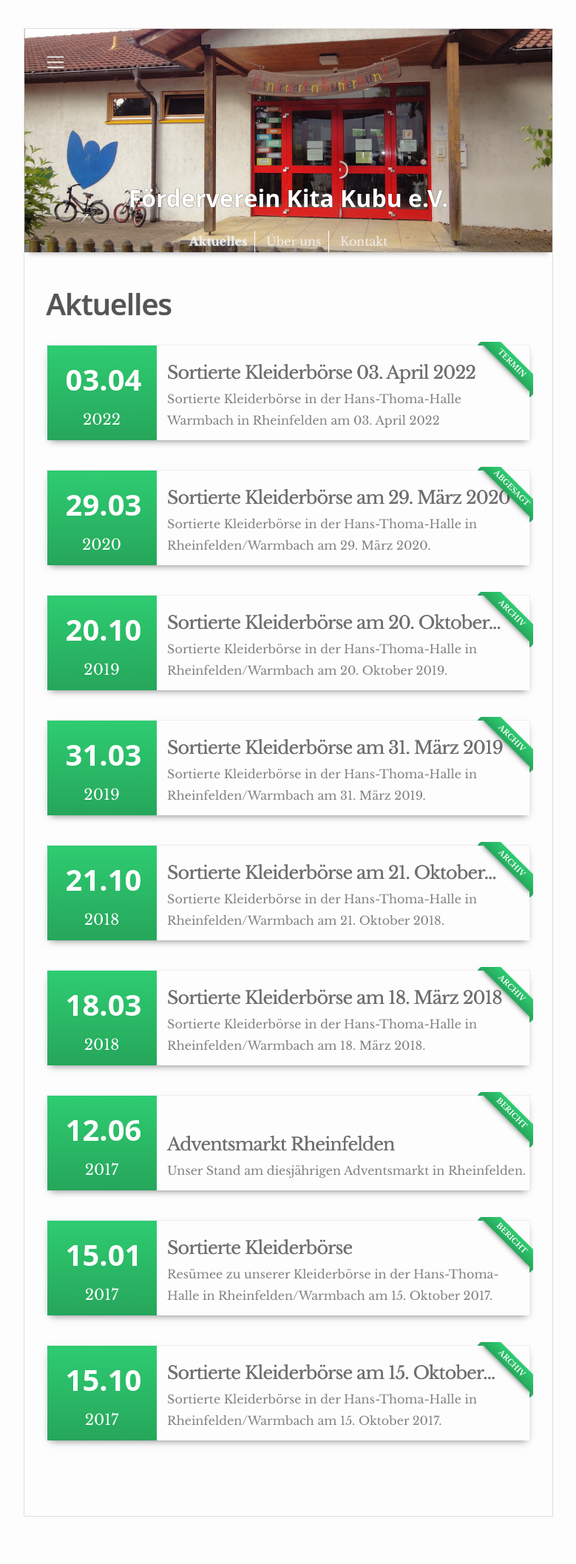
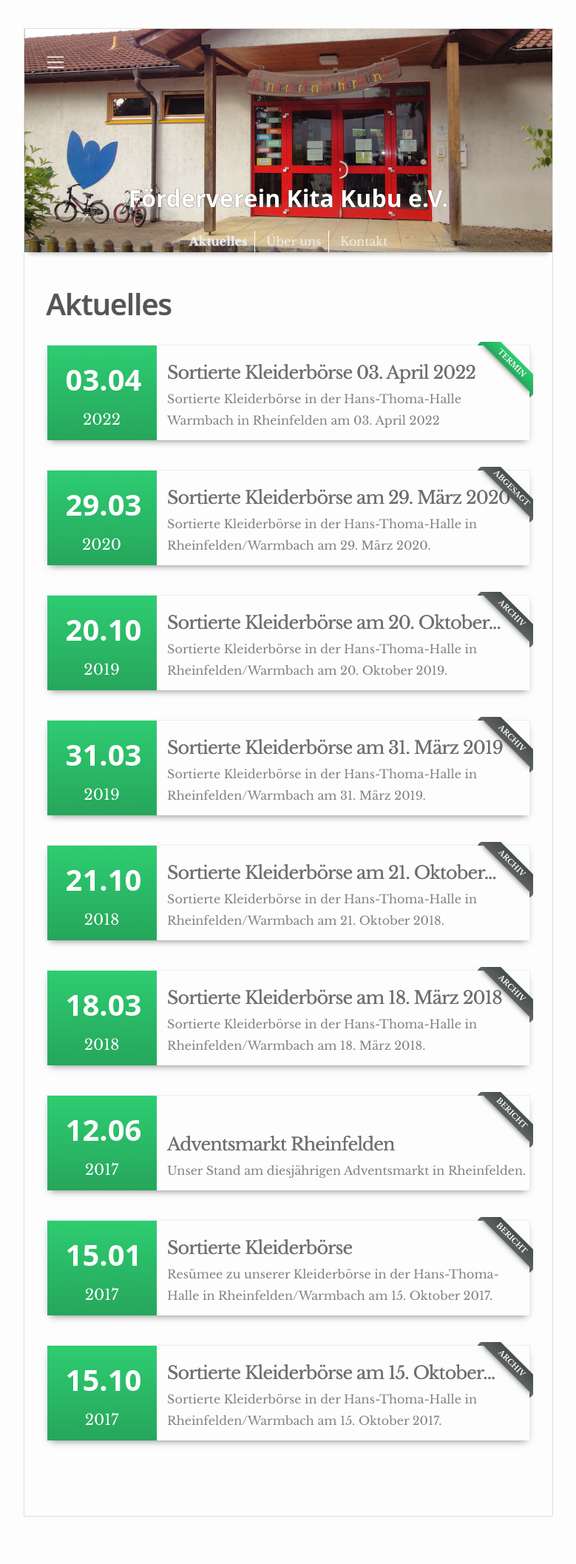
Before and after one commit to fv-kubu/fv-kubu, a Jekyll site: the page built from _pages/aktuelles.html, in a window 1280 px wide. Shown: the whole page at 74% size, without its empty margins (250-1029 px from the left). Built offline with Jekyll 4.4.1, drawn with Linux system fonts in a browser that asks for light colours.

Commit message:
Update post-cards.html

```diff
--- a/_includes/post-cards.html
+++ b/_includes/post-cards.html
@@ -3,7 +3,7 @@
 	<div class="post-box">
 
 	{% if post.categories %}
-		{% if {post.categories | first} == "termin" %}
+		{% if post.categories contains "termin" %}
 			<div class="ribbon"><span>{{post.categories | first}}</span></div>
 		{% else %}
 			<div class="ribbon_grey"><span>{{post.categories | first}}</span></div>
@@ -23,7 +23,7 @@
 	<div class="post-box">
 
 	{% if post.categories %}
-		{% if {post.categories | first} == "termin" %}
+		{% if post.categories contains "termin" %}
 			<div class="ribbon"><span>{{post.categories | first}}</span></div>
 		{% else %}
 			<div class="ribbon_grey"><span>{{post.categories | first}}</span></div>
```
